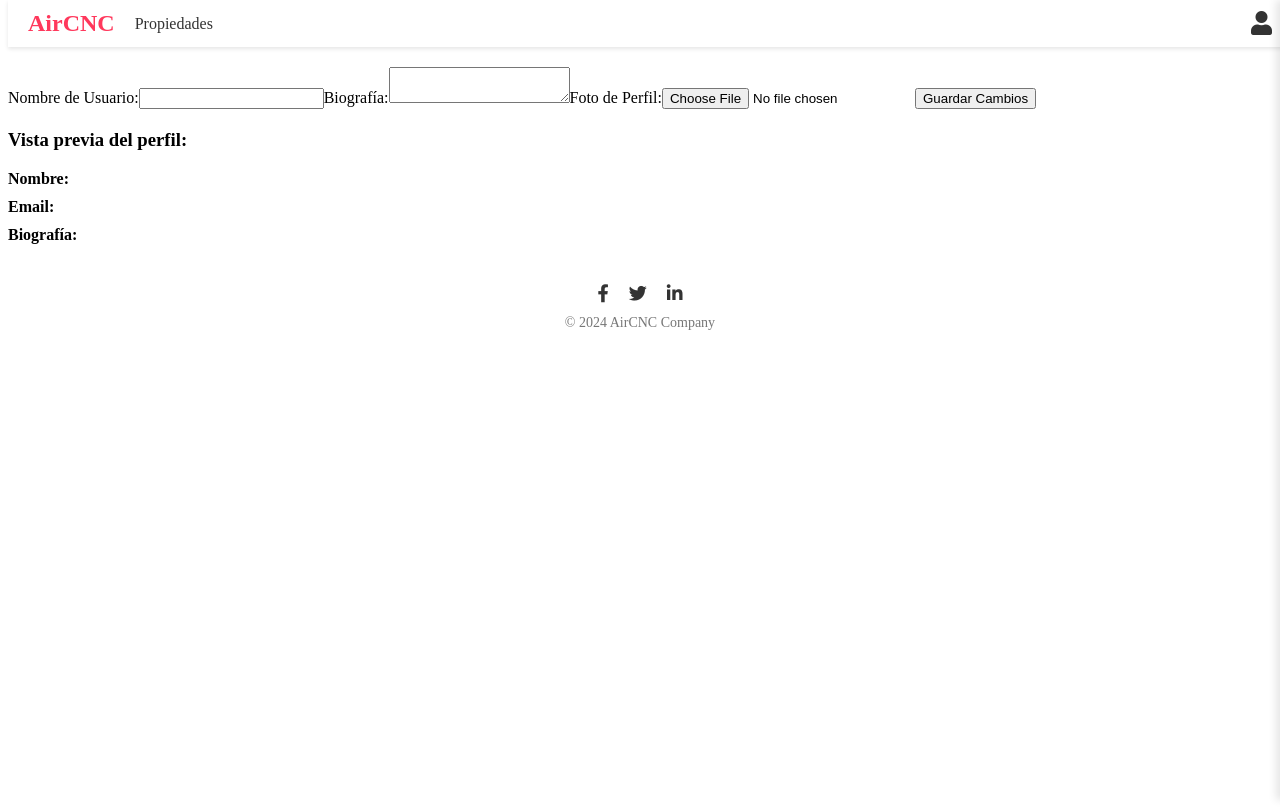
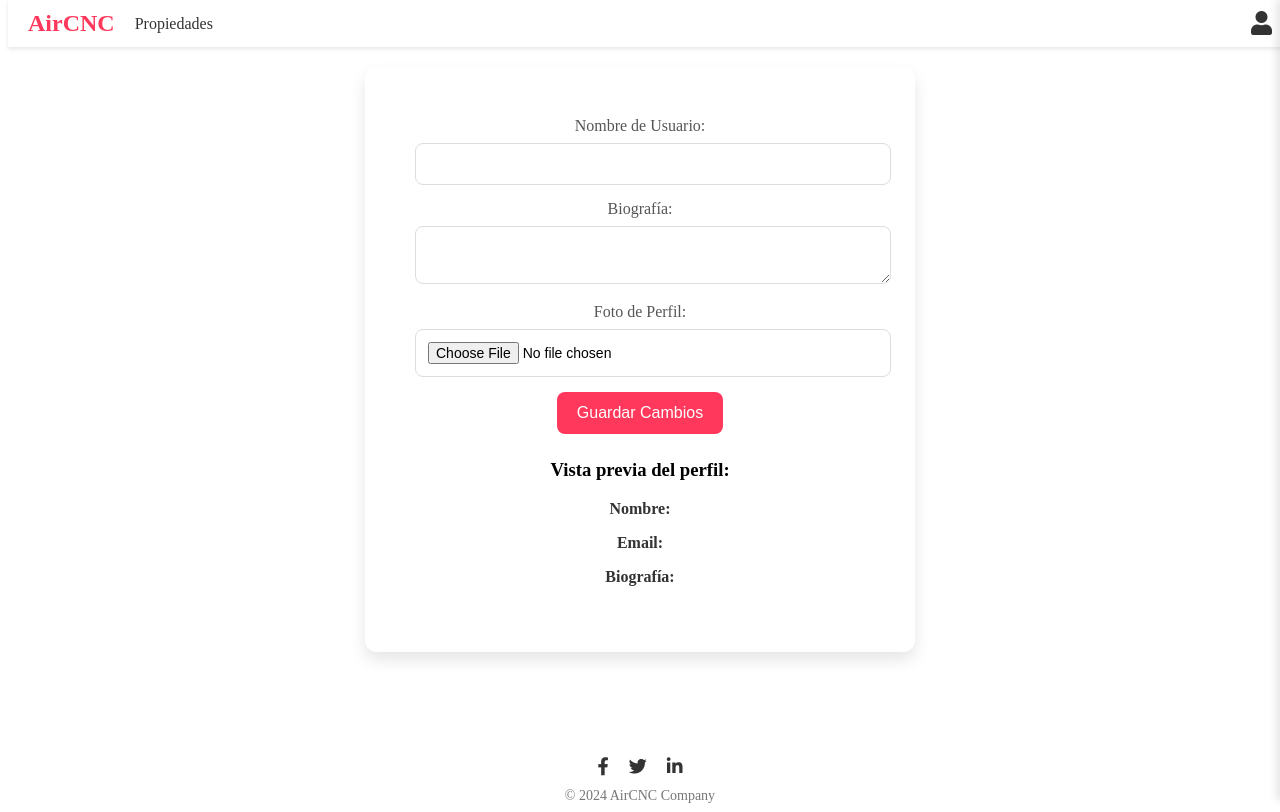
Before and after one commit to MvillaR2910/proyecto_desarrollo_YSM, an Angular app: page /profile in a window 1280 px wide. Built offline with nearby package versions, Linux system fonts and the light colour scheme.

Commit message:
Css profile

```diff
--- a/src/app/profile/profile.component.css
+++ b/src/app/profile/profile.component.css
@@ -1,39 +1,61 @@
+body {
+  font-family: 'Roboto', sans-serif;
+  background-color: #f0f4f8;
+  color: #333;
+  margin: 0;
+  padding-bottom: 100px; /* Añadido para evitar el tropezón con el footer */
+}
+
+.profile-container {
+  display: flex;
+  justify-content: center;
+  align-items: flex-start;
+  min-height: calc(100vh - 150px); /* Ajustado para dejar espacio al footer */
+  margin-top: 20px;
+}
+
 .profile-box {
   background-color: #ffffff;
-  padding: 40px 30px;
-  box-shadow: 0 4px 8px rgba(0, 0, 0, 0.1);
-  border-radius: 10px;
-  max-width: 400px;
-  margin: 0 auto;
+  padding: 50px;
+  border-radius: 12px;
+  box-shadow: 0 8px 16px rgba(0, 0, 0, 0.1);
+  max-width: 450px;
+  width: 100%;
   text-align: center;
 }
 
 .profile-box h2 {
-  font-size: 28px;
-  margin-bottom: 20px;
+  font-size: 32px;
+  margin-bottom: 25px;
+  color: #333;
 }
 
 .profile-box label {
   display: block;
-  margin: 10px 0 5px;
-  font-weight: bold;
+  margin-bottom: 8px;
+  font-weight: 500;
+  color: #555;
 }
 
-.profile-box input, .profile-box textarea {
-  width: calc(100% - 20px);
-  padding: 10px;
-  margin-bottom: 20px;
-  border: 1px solid #ccc;
-  border-radius: 5px;
+.profile-box input,
+.profile-box textarea {
+  width: 100%;
+  padding: 12px;
+  margin-bottom: 15px;
+  border: 1px solid #ddd;
+  border-radius: 8px;
+  font-size: 14px;
 }
 
 .profile-box button {
   background-color: #FF385C;
   color: white;
   border: none;
-  padding: 10px 20px;
-  border-radius: 5px;
+  padding: 12px 20px;
+  font-size: 16px;
+  border-radius: 8px;
   cursor: pointer;
+  transition: background-color 0.3s ease;
 }
 
 .profile-box button:hover {
@@ -41,14 +63,27 @@
 }
 
 .profile-preview {
-  margin-top: 20px;
+  margin-top: 25px;
 }
 
 .profile-preview img {
-  max-width: 100px;
+  max-width: 120px;
   border-radius: 50%;
+  margin-bottom: 15px;
 }
 
 .profile-preview p {
-  margin: 10px 0;
+  font-size: 16px;
+  color: #333;
 }
+
+/* Estilo para asegurar que el footer siempre esté al final */
+footer {
+  position: relative;
+  bottom: 0;
+  width: 100%;
+  padding: 20px 0;
+  text-align: center;
+  background-color: #333;
+  color: #fff;
+}
--- a/src/app/profile/profile.component.html
+++ b/src/app/profile/profile.component.html
@@ -2,7 +2,8 @@
   <h2>Editar Perfil de Usuario</h2>
 </header>
 
-<main>
+<main class="profile-container">
+  <div class="profile-box">
     <form (ngSubmit)="updateProfile()">
       <label for="username">Nombre de Usuario:</label>
       <input type="text" id="username" [(ngModel)]="userData.nombre" name="nombre" required>
@@ -23,4 +24,5 @@
       <p><strong>Email:</strong> {{ userData.email }}</p>
       <p><strong>Biografía:</strong> {{ userData.bio }}</p>
     </div>
+  </div>
 </main>
--- a/src/app/profile/profile.component.ts
+++ b/src/app/profile/profile.component.ts
@@ -7,8 +7,9 @@ import { CommonModule } from '@angular/common';
   standalone: true,
   imports: [FormsModule, CommonModule],
   templateUrl: './profile.component.html',
-  styleUrls: ['./profile.component.css']
+  styleUrls:['./profile.component.css']
 })
+
 export class ProfileComponent {
   userData = {
     nombre: '',
@@ -18,11 +19,12 @@ export class ProfileComponent {
   };
 
   ngOnInit() {
-    const storedUserData = sessionStorage.getItem('usuario');;
+    console.log("Estilos aplicados", document.styleSheets);
+    const storedUserData = sessionStorage.getItem('usuario');
     if (storedUserData) {
       this.userData = JSON.parse(storedUserData);
     }
-  }
+}
 
   onFileSelected(event: any) {
     const file = event.target.files[0];
```
Also changed, not shown: src/styles.css (line endings or trailing spaces). Lines whose indentation alone changed are shown as unchanged.
